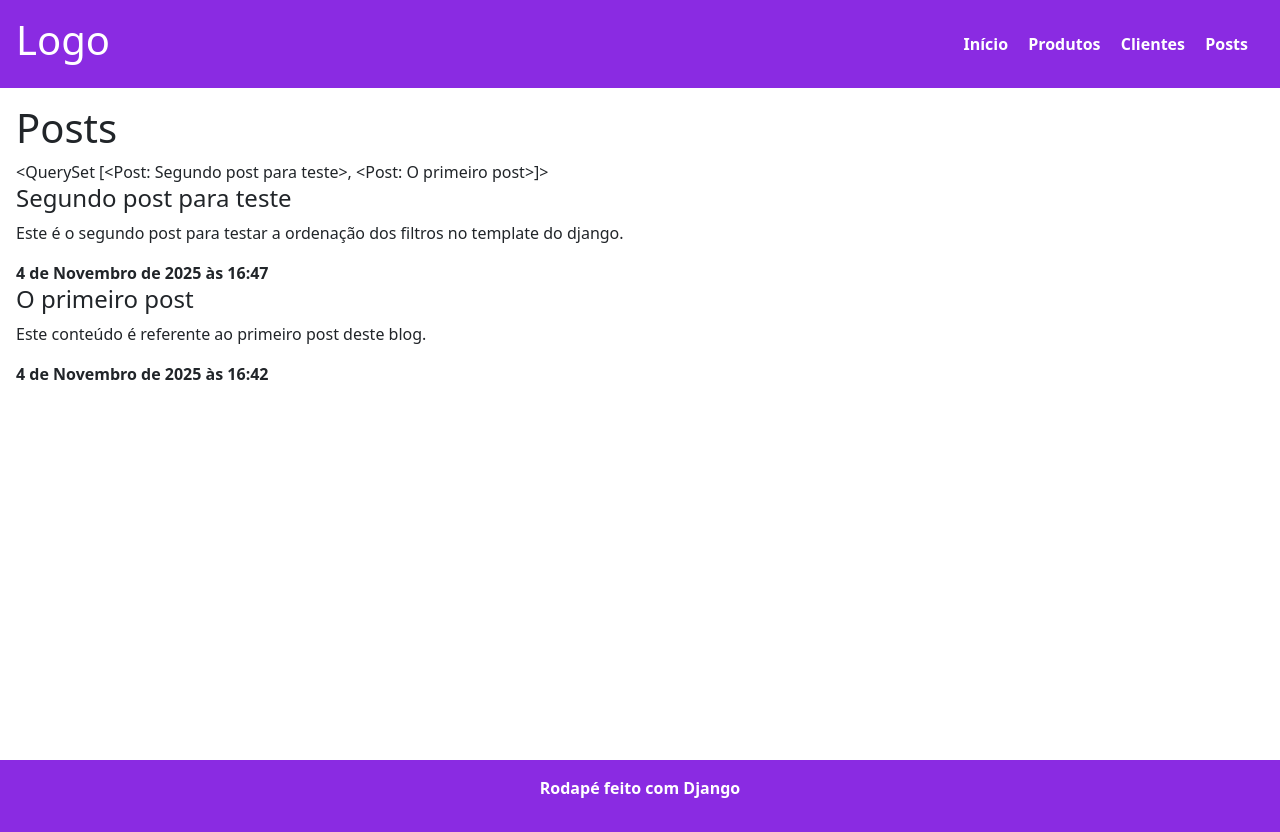
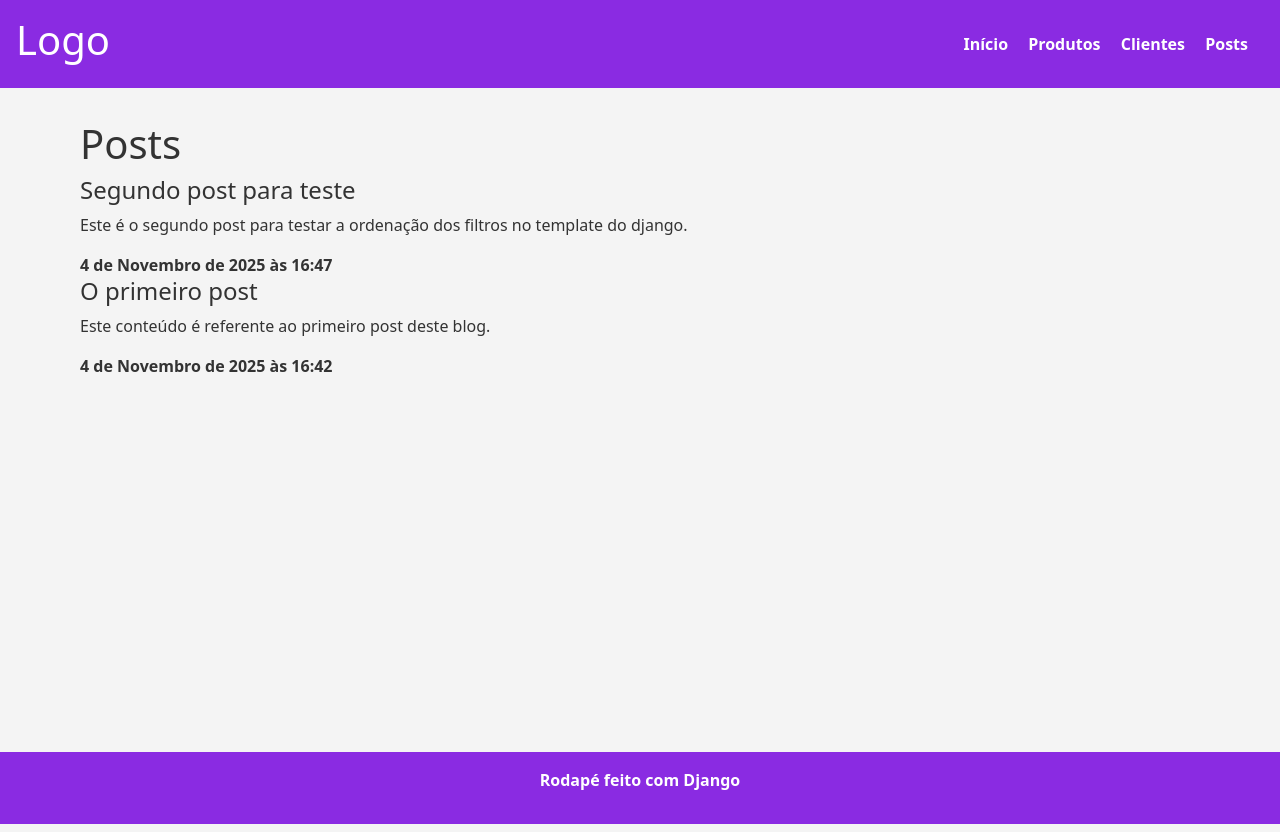
Before and after one commit to ricardoazeredo/django-static, a Django app: page /blog/posts/ in a window 1280 px wide. Run offline with Django 5.2, Linux system fonts and the light colour scheme; data comes from the database, SQL or seed files in the repository; some libraries are stand-ins or nearby versions.

Commit message:
add partials e ajuste no css

```diff
--- a/blog/templates/posts.html
+++ b/blog/templates/posts.html
@@ -4,7 +4,7 @@
 
 {% block content %}
     <h1> Posts</h1>
-    {{posts}}
+
     {% for post in posts %}
         <h4>{{post.titulo}}</h4>
         <p>
--- a/static/css/style.css
+++ b/static/css/style.css
@@ -2,6 +2,20 @@
     margin:0;
     padding: 0;
     box-sizing: border-box;
+}
+body{
+    background-color: #f4f4f4;
+    color: #333;
+    display: flex;
+    flex-direction: column;
+    min-height: 100vh;
+    font-size: 16px;
+}
+
+header {
+    display: flex;
+    justify-content: space-between;
+    align-items: center;
 }
 
 .header {
@@ -17,11 +31,11 @@
     margin-right: 1rem;
 }
 main{
-    height: 84vh;
+    height: 83vh;
+    padding: 2rem 5rem;
+
 }
-main, footer {
-    padding: 1rem;
-}
+
 
 footer {
     display: flex;
@@ -30,4 +44,5 @@ footer {
     background-color: blueviolet;
     color: #fff;
     font-weight: bold;
+    padding: 1rem;
 }
--- a/templates/base.html
+++ b/templates/base.html
@@ -26,8 +26,6 @@
 
         {% endblock %}
     </main>
-    <footer>
-        <p>Rodapé feito com Django</p>
-    </footer>
+    {% include "components/_footer.html" %}
 </body>
 </html>
--- /dev/null
+++ b/templates/components/_footer.html
@@ -0,0 +1,3 @@
+<footer>
+    <p>Rodapé feito com Django</p>
+</footer>
--- /dev/null
+++ b/templates/components/_navbar.html
@@ -0,0 +1,6 @@
+<nav class="menu">
+    <a href="{% url 'home' %}">Início</a>
+    <a href="{% url 'produtos' %}">Produtos</a>
+    <a href="{% url 'clientes' %}">Clientes</a>
+    <a href="{% url 'posts' %}">Posts</a>
+</nav>
```
